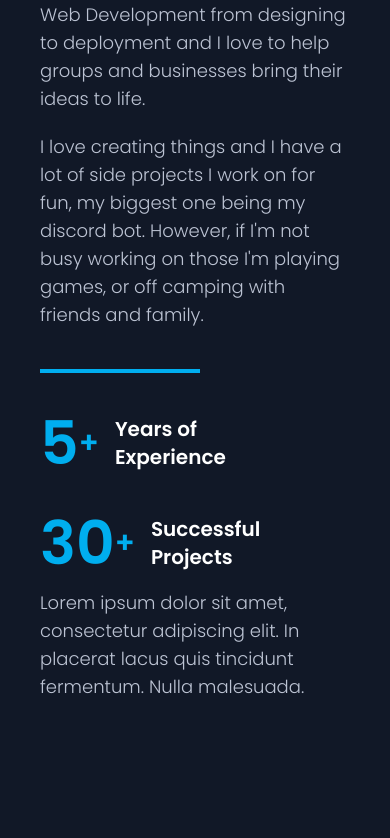
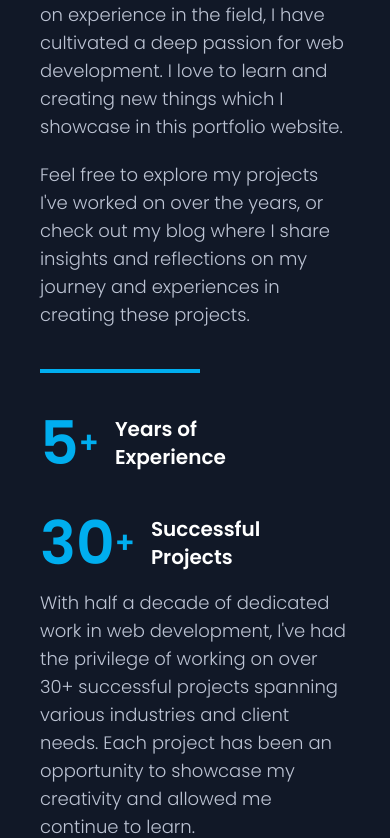
Before and after one commit to Kawaza/sanity, a React (Create React App) app: page / in a window 390 px wide. Shown: the part 1086-1924 px from the top of the page. Built offline with nearby package versions, Linux system fonts and the light colour scheme; no server answers; what tailwindcss-animated would draw is missing.

Commit message:
Copy changes

```diff
--- a/src/pages/Home.js
+++ b/src/pages/Home.js
@@ -68,8 +68,8 @@ export default function Home() {
                             <span className="blue-text leading-snug">Let's Create</span> <br/>
                             <span>Something Great.</span>
                         </h3>
-                        <p className="pb-5 leading-7 text-lg">Hello, My name is Aaron, and I'm a Web Developer in Edmonton Alberta. I have strong expertise in Web Development from designing to deployment and I love to help groups and businesses bring their ideas to life.</p>
-                        <p className="pb-4 leading-7 text-lg">I love creating things and I have a lot of side projects I work on for fun, my biggest one being my discord bot. However, if I'm not busy working on those I'm playing games, or off camping with friends and family.</p>
+                        <p className="pb-5 leading-7 text-lg">Hello, my name is Aaron, and I'm a Web Developer in Edmonton, Alberta. With five years of hands-on experience in the field, I have cultivated a deep passion for web development. I love to learn and creating new things which I showcase in this portfolio website.</p>
+                        <p className="pb-4 leading-7 text-lg">Feel free to explore my projects I've worked on over the years, or check out my blog where I share insights and reflections on my journey and experiences in creating these projects.</p>
 
                         <div className="line mt-6"></div>
                     </div>
@@ -86,7 +86,7 @@ export default function Home() {
                                 <div className="text-300 bold text-xl self-center ml-4">Successful <br/> Projects</div>
                             </div>
                         </div>
-                        <p className="py-4 leading-7 pb-6 text-lg">Lorem ipsum dolor sit amet, consectetur adipiscing elit. In placerat lacus quis tincidunt fermentum. Nulla malesuada.</p>
+                        <p className="py-4 leading-7 pb-6 text-lg">With half a decade of dedicated work in web development, I've had the privilege of working on over 30+ successful projects spanning various industries and client needs. Each project has been an opportunity to showcase my creativity and allowed me continue to learn.</p>
                     </div>
                 </div>
             </FadeInOnScroll>
@@ -156,10 +156,9 @@ export default function Home() {
             <section className="bg-gray-900 pt-10 md:pt-20 py-1" id="more-about-me">
                 <FadeInOnScroll>
                 <div className="">
-                    <h2 className="text-4xl md:text-5xl font-bold mb-8 text-white text-center">
+                    <h2 className="text-4xl md:text-5xl font-bold mb-12 text-white text-center">
                             More <span className="blue-text leading-snug">About</span> Me
                         </h2>
-                        <p className="pb-16 mx-auto max-w-3xl text-center px-10">Lorem ipsum dolor sit amet, consectetur adipiscing elit. In placerat lacus quis tincidunt fermentum. Nulla malesuada.</p>
                         <Experience></Experience>
                     </div>
                  </FadeInOnScroll>
```
